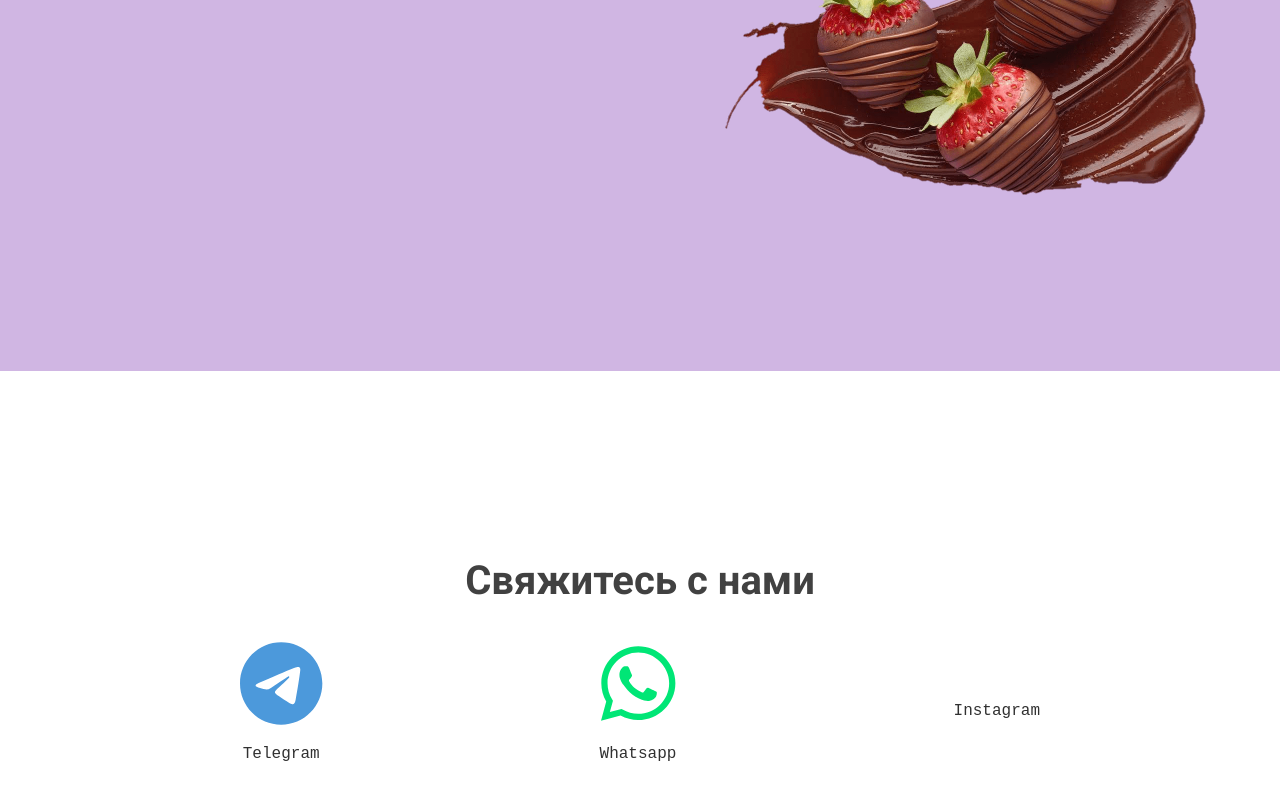
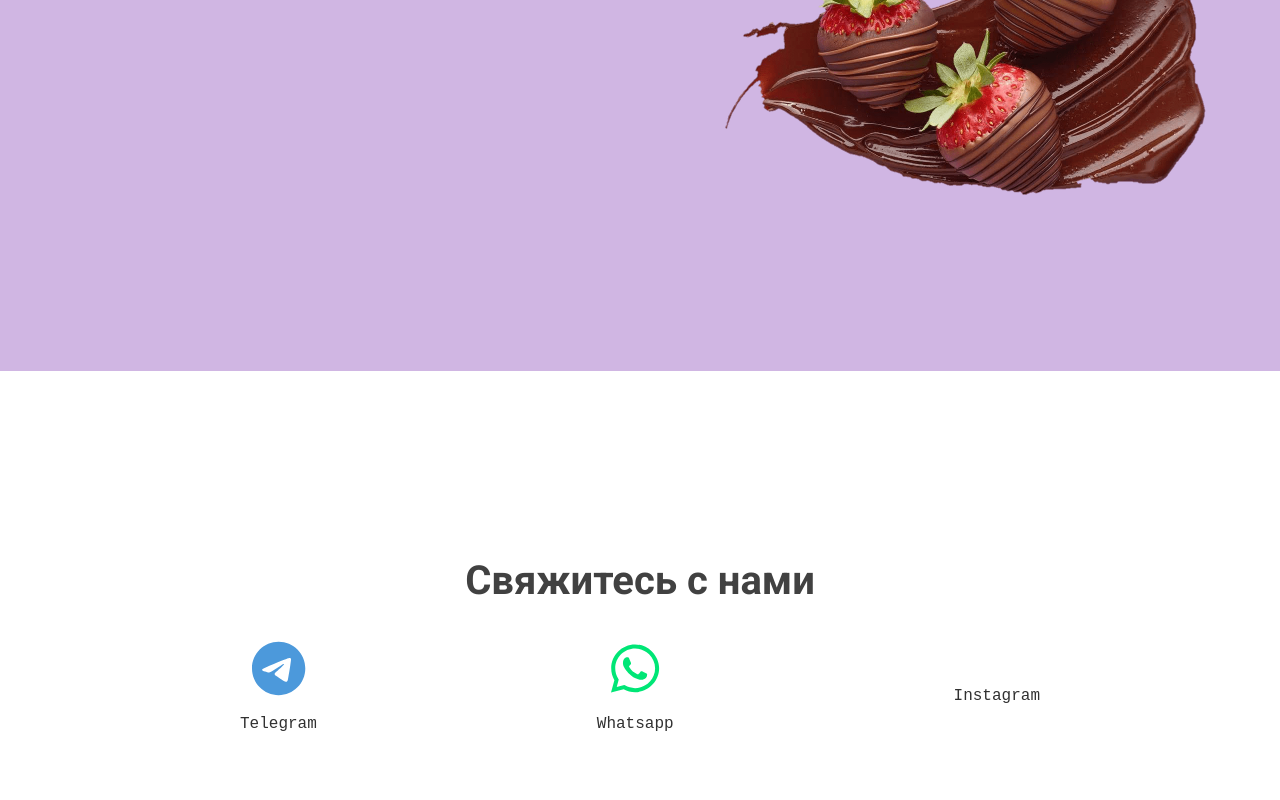
Before and after one commit to NEOdinok/buketochka-front, a Next.js app: page / in a window 1280 px wide. Shown: the part 4536-5336 px from the top of the page. Built offline with nearby package versions, Linux system fonts and the light colour scheme; no server answers; the database is empty.

Commit message:
fixed footer icon sizes and layout

```diff
--- a/src/comps/app/ProductPreview/ProductPreview.tsx
+++ b/src/comps/app/ProductPreview/ProductPreview.tsx
@@ -7,10 +7,7 @@ import { faPlus, faMinus} from '@fortawesome/free-solid-svg-icons';
 import { useState } from 'react';
 import { observer } from 'mobx-react-lite';
 import { productType } from '@/types';
-import CartStore from '@/stores/CartStore';
-import { toggleIsProductInCart } from '@/utils/utilFunctions';
 import AmountSelector from '../AmountSelector/AmountSelector';
-import { capitalizeFirstLetter } from '@/utils/utilFunctions';
 
 interface productProps {
   product: productType;
@@ -47,7 +44,6 @@ const Set: NextPage<productProps> = ({ product }) => {
           <div className={styles.namePriceDescription}>
             <h1 className={styles.productName}>{product.name}</h1>
             <h1 className={styles.productPrice}>{product.price} ₽</h1>
-            <span className={styles.description}>{capitalizeFirstLetter(product.description)}</span>
           </div>
 
 
--- a/src/comps/app/SiteFooter/styles.module.scss
+++ b/src/comps/app/SiteFooter/styles.module.scss
@@ -31,7 +31,7 @@
 	gap: 2rem;
 
 	.socialIcon {
-		font-size: 8.5rem;
+		font-size: 5.5rem;
 		transition: transform 100ms ease;
 	}
 
@@ -66,13 +66,21 @@
 	color: #00e676;
 }
 
+@include desktop {
+	.linksContainer {
+		padding: 0 20rem;
+	}
+}
+
 @include tabletAndDesktop {
 	.header {
 		font-size: 4rem;
 	}
+}
 
+@include tablet {
 	.linksContainer {
-		padding: 0 20rem;
+		padding: 0 5rem;
 	}
 }
 
```
